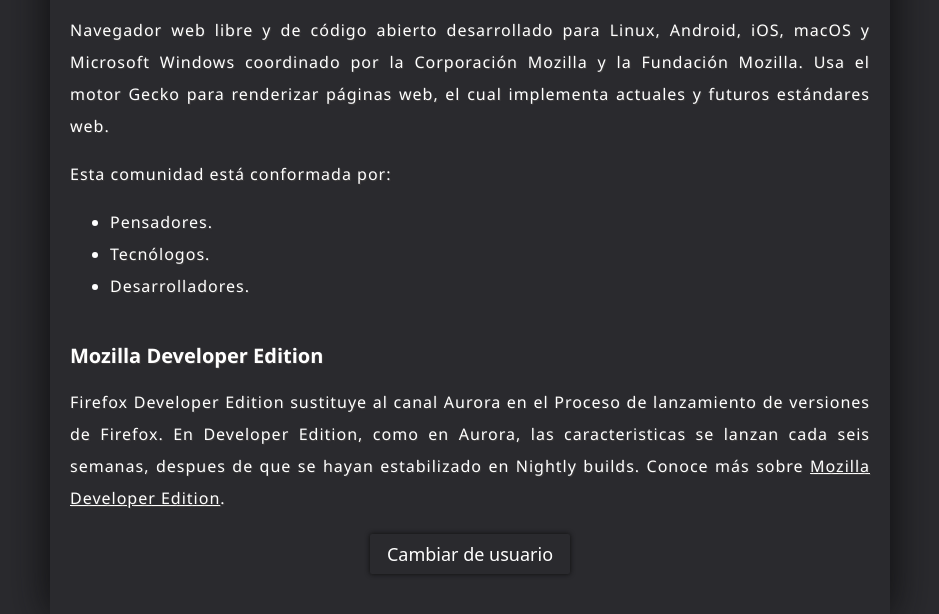
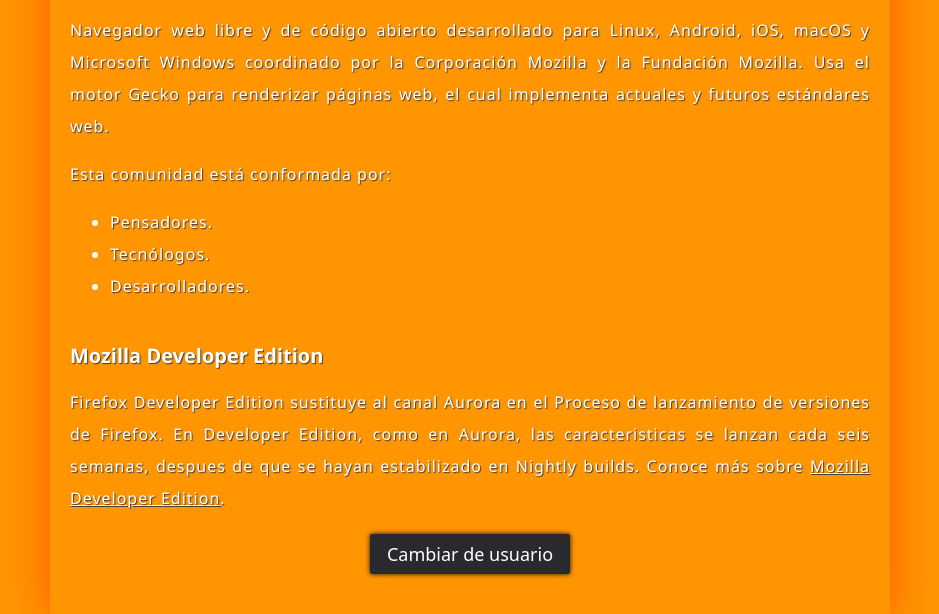
Before and after one commit to adsa1999/adsa1999.github.io, a plain HTML site: page index.html in a window 1280 px wide. Shown: the part 361-975 px from the top of the page, without its empty margins (170-1109 px from the left). Drawn offline with Linux system fonts and the light colour scheme.

Commit message:
color naranja
prueba

```diff
--- a/css/estilos.css
+++ b/css/estilos.css
@@ -1,18 +1,18 @@
 html {
     font-size: 10px;
-    /*background-color: #FF9500;*/
-    background-color: #2A2A2E; /*#020E3E; COLOR AZUL OSCURO MOZ DEV*/
+    background-color: #FF9500;
+    /*background-color: #2A2A2E; #020E3E; COLOR AZUL OSCURO MOZ DEV*/
     font-family: 'Segoe UI', Tahoma, Geneva, Verdana, sans-serif;
 }
 
 body {
     width: 800px;
     margin: 0 auto;
-    /*background-color: #FF9500;*/
-    background-color: #2A2A2E;/*#020E3E; COLOR AZUL OSCURO MOZ DEV*/
+    background-color: #FF9500;
+    /*background-color: #2A2A2E; #020E3E; COLOR AZUL OSCURO MOZ DEV*/
     padding: 0 20px 20px 20px;
-    /*box-shadow: 0px 2px 40px #ff5600;*/
-    box-shadow: 0px 2px 40px #0C0C0D; /*#0172EC;COLOR AZUL CLARO MOZ DEV*/
+    box-shadow: 0px 2px 40px #ff5600;
+    /*box-shadow: 0px 2px 40px #0C0C0D; #0172EC;COLOR AZUL CLARO MOZ DEV*/
     color: #FFFFFF;
     text-shadow: 1px 1px 1px rgb(65,63,63);
 }
```
